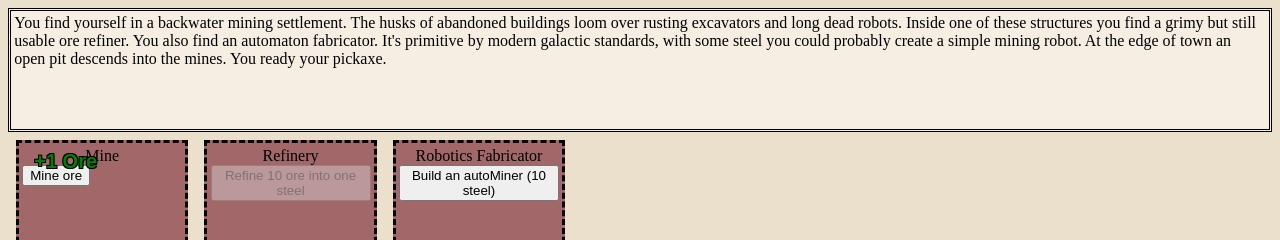
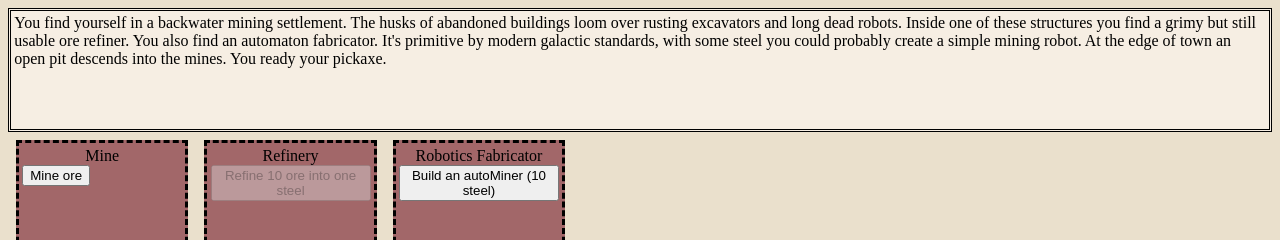
Before and after one commit to michaelwhittemore/vue-clicker-game, a Vue app: page / in a window 1280 px wide. Shown: the top 240 px of the page. Built offline with nearby package versions, Linux system fonts and the light colour scheme.

Commit message:
more progress on animation, but still need to deal with onlick

```diff
--- a/src/components/PopUpText.vue
+++ b/src/components/PopUpText.vue
@@ -43,14 +43,33 @@ watch(() => props.garbageTrigger, () => {
 .popUpContainer {
     position: relative;
 }
+
 /* animation ---------------- */
 .animatedPopUp {
-  animation-duration: 2s;
-  /* animation-name: slide-in fade-in; */
+    animation-duration: 5s;
+    animation-name: rotateAway;
+    animation-fill-mode: forwards;
+    /* animation-name: slide-in; */
     /* animation-name: slide-in, fade-in; */
-    animation-name: fade-out;
+    /* animation-name: fade-out; */
+    /* may need to add ` animation-fill-mode` */
 
+}
 
+@keyframes rotateAway {
+    0% {
+        opacity: 1;
+        transform: translateX(0) rotate(0deg);
+    }
+
+    50% {
+        transform: translateX(50px) translateY(-50px)rotate(45deg);
+    }
+
+    100% {
+        opacity: 0;
+        transform: translateX(100px) translateY(0px) rotate(90deg);
+    }
 }
 
 @keyframes slide-in {
@@ -67,22 +86,24 @@ watch(() => props.garbageTrigger, () => {
 
 @keyframes fade-in {
     0% {
-    opacity: 0; /* Start completely transparent */
+        opacity: 0;
+        /* Start completely transparent */
     }
-  100%{
+
+    100% {
         opacity: 1;
     }
 }
 
 @keyframes fade-out {
     0% {
-    opacity: 1; /* Start completely transparent */
+        opacity: 1;
+        /* Start completely transparent */
     }
-  100%{
+
+    100% {
         opacity: 0;
         /* display: none; */
     }
 }
-
-
 </style>
```
Lines whose indentation alone changed are shown as unchanged.
